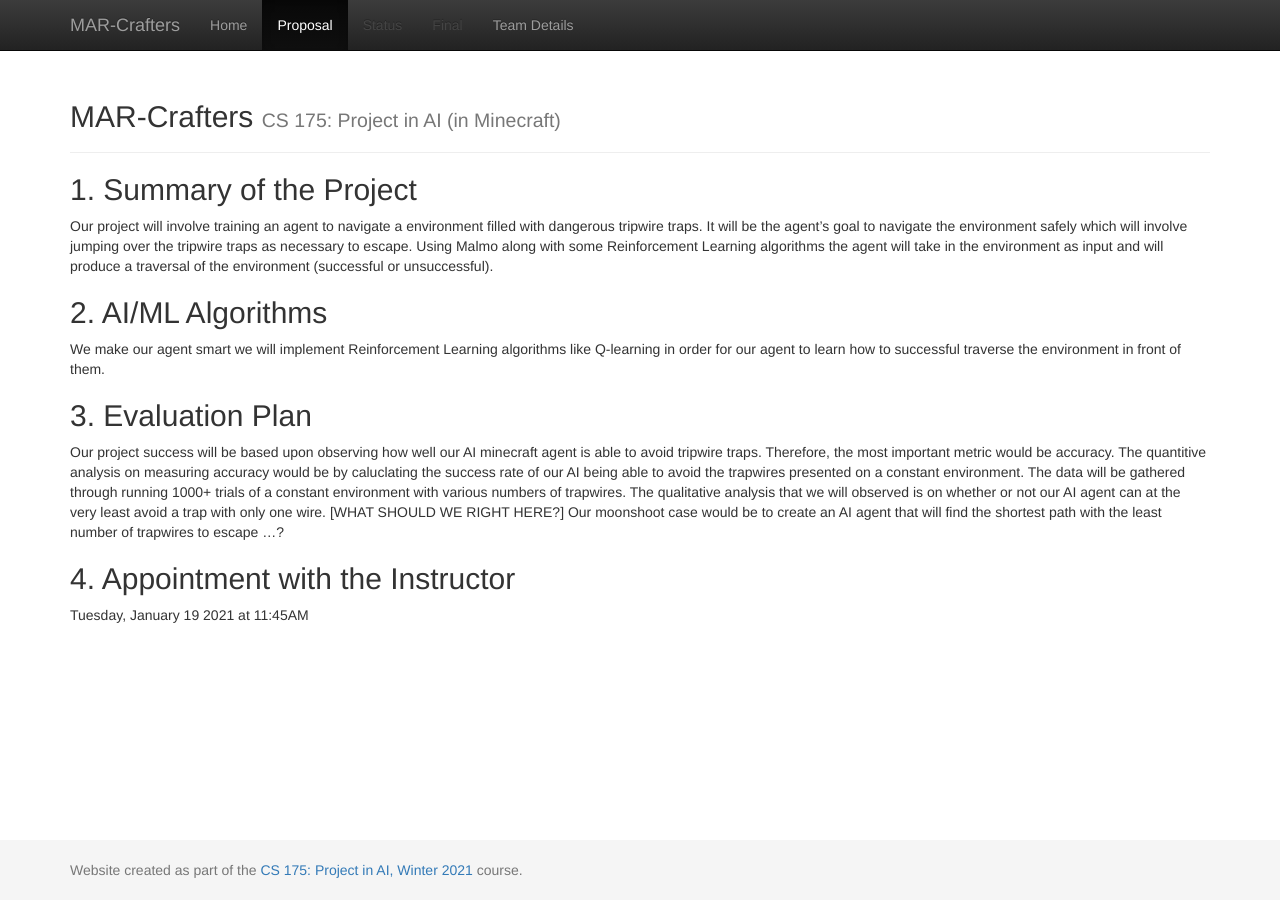
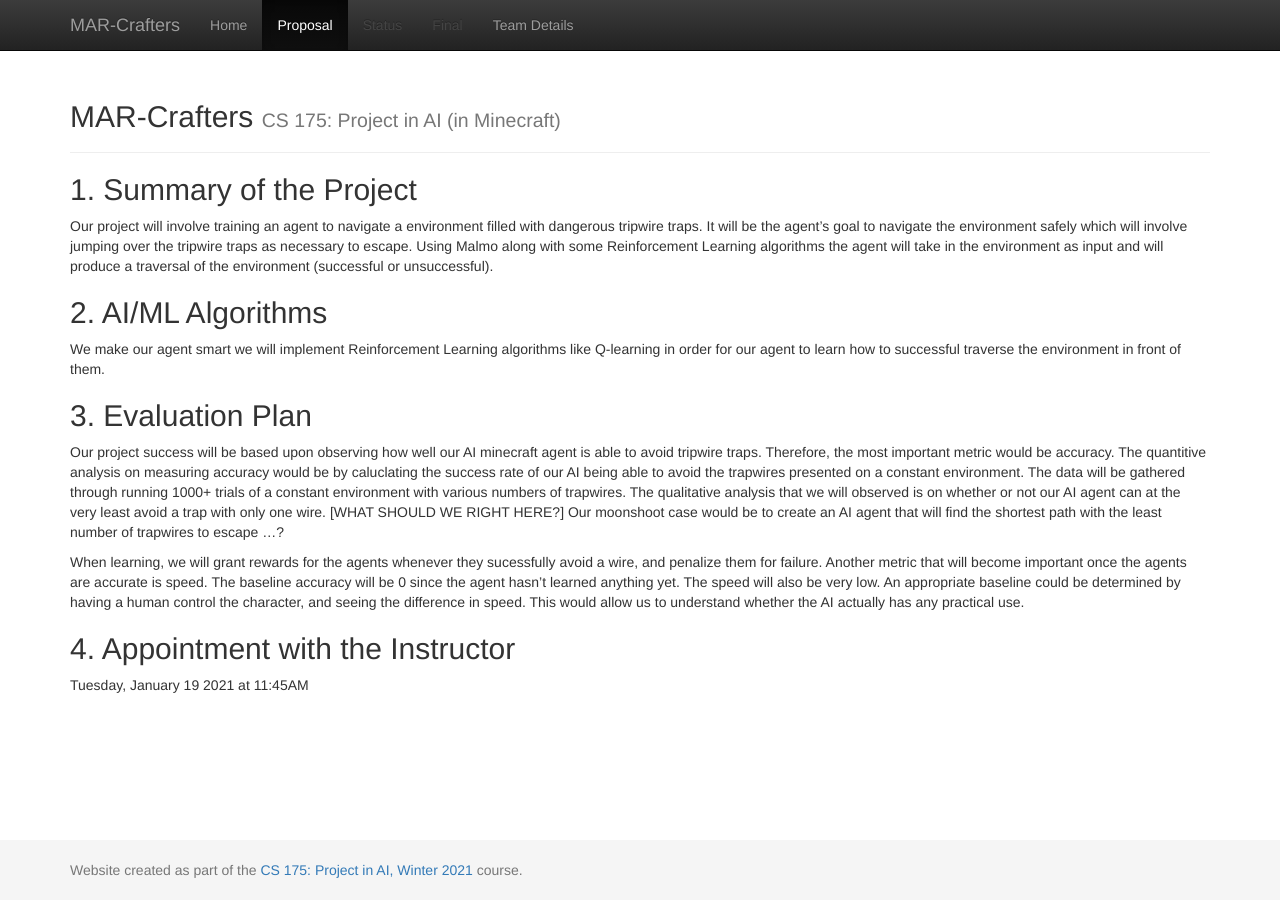
Before and after one commit to maxxdoan/DangerDungeon, a Jekyll site: the page built from docs/proposal.md, in a window 1280 px wide. Built offline with Jekyll 4.4.1, drawn with Linux system fonts in a browser that asks for light colours.

Commit message:
Update proposal.md
update baseline

```diff
--- a/docs/proposal.md
+++ b/docs/proposal.md
@@ -15,6 +15,8 @@ We make our agent smart we will implement Reinforcement Learning algorithms like
 
 Our project success will be based upon observing how well our AI minecraft agent is able to avoid tripwire traps. Therefore, the most important metric would be accuracy. The quantitive analysis on measuring accuracy would be by caluclating the success rate of our AI being able to avoid the trapwires presented on a constant environment. The data will be gathered through running 1000+ trials of a constant environment with various numbers of trapwires. The qualitative analysis that we will observed is on whether or not our AI agent can at the very least avoid a trap with only one wire. [WHAT SHOULD WE RIGHT HERE?] Our moonshoot case would be to create an AI agent that will find the shortest path with the least number of trapwires to escape ...?
 
+When learning, we will grant rewards for the agents whenever they sucessfully avoid a wire, and penalize them for failure. Another metric that will become important once  the agents are accurate is speed. The baseline accuracy will  be 0 since the agent hasn't learned anything yet. The speed will also be very low. An appropriate baseline could be determined by having a human control the character, and seeing the difference in speed. This would allow us to understand whether the AI actually has any practical use.
+
 
 
 ## 4. Appointment with the Instructor
```
